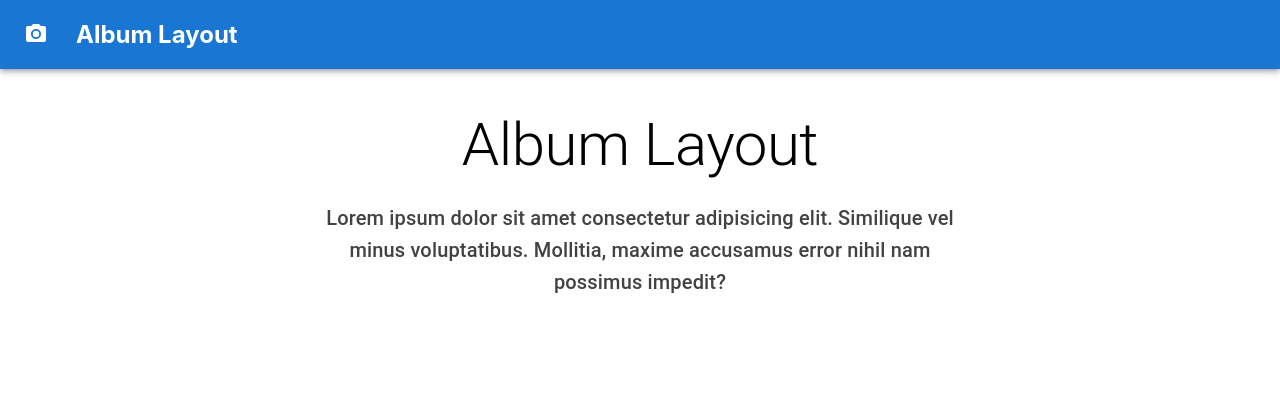
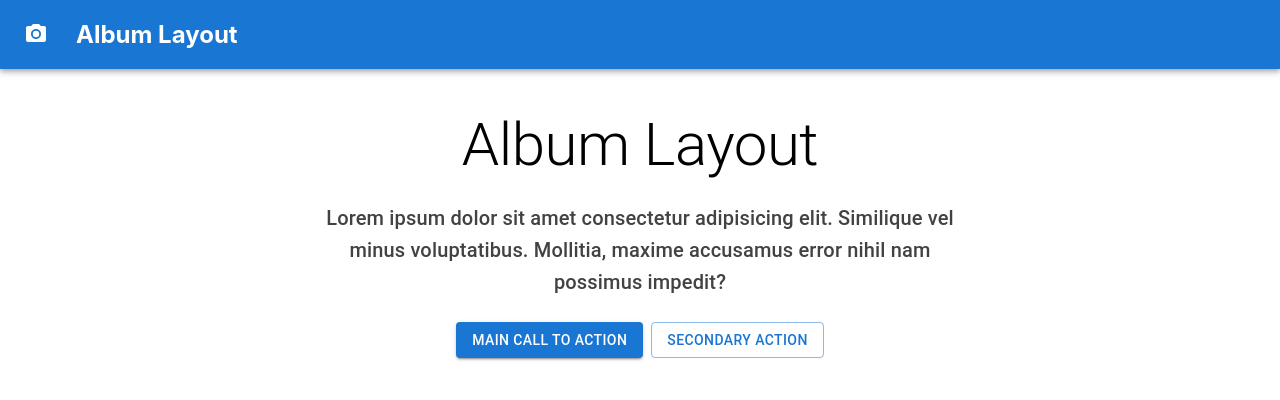
Before and after one commit to k4-100/mui-tutorial, a React (Create React App) app: page / in a window 1280 px wide. Shown: the top 400 px of the page. Built offline with nearby package versions, Linux system fonts and the light colour scheme.

Commit message:
Dodano kilka przycisków

```diff
--- a/src/App.js
+++ b/src/App.js
@@ -2,7 +2,7 @@ import * as React from "react";
 import AppBar from "@mui/material/AppBar";
 import Box from "@mui/material/Box";
 import Toolbar from "@mui/material/Toolbar";
-import { IconButton, Typography } from "@mui/material";
+import { Button, Container, IconButton, Typography } from "@mui/material";
 import { CameraAlt } from "@mui/icons-material";
 import { grey } from "@mui/material/colors";
 
@@ -36,13 +36,19 @@ export default function ButtonAppBar() {
       <Typography
         variant="h6"
         align="center"
-        // lg={{ mx: 8 }}
-        sx={{ mx: "auto", width: "50%", color: grey[800] }}
+        gutterBottom={true}
+        sx={{ mx: "auto", width: 1 / 2, color: grey[800] }}
       >
         Lorem ipsum dolor sit amet consectetur adipisicing elit. Similique vel
         minus voluptatibus. Mollitia, maxime accusamus error nihil nam possimus
         impedit?
       </Typography>
+      <Container align="center" sx={{ width: 1 / 2, mt: 3 }}>
+        <Button variant="contained" sx={{ mr: 1 }}>
+          Main Call To Action
+        </Button>
+        <Button variant="outlined">Secondary Action</Button>
+      </Container>
     </>
   );
 }
```
